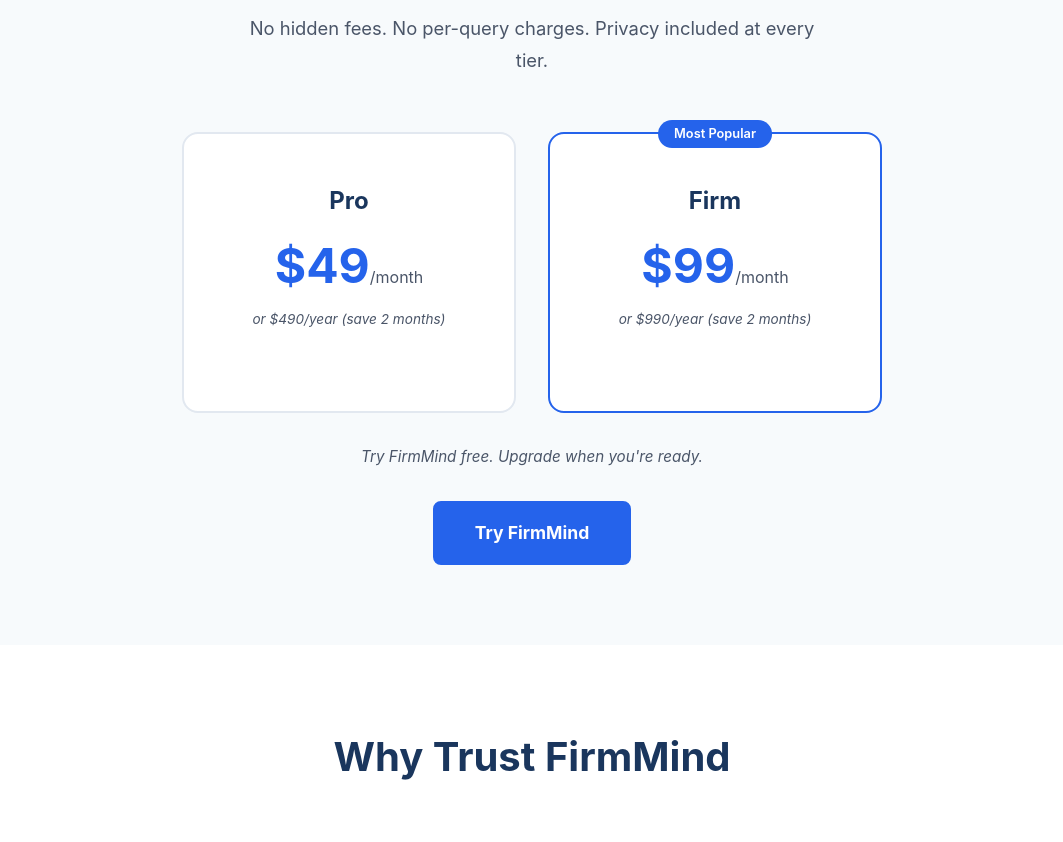
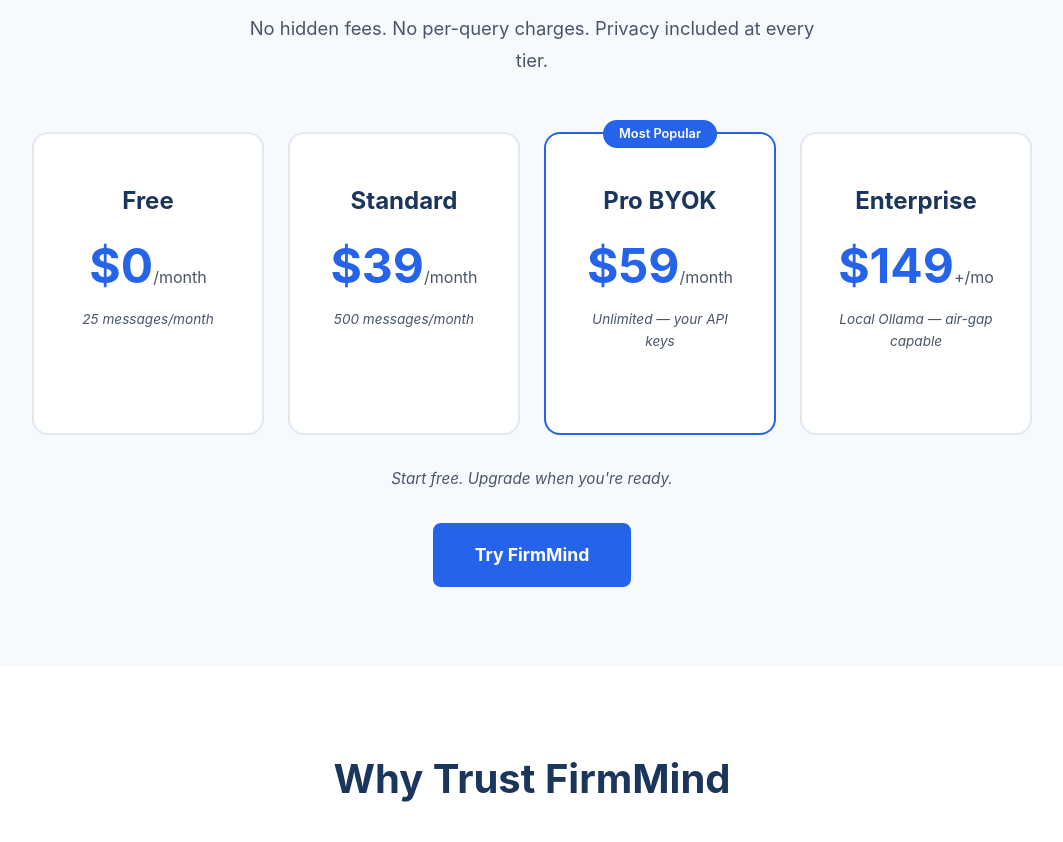
Before and after one commit to dev-1-lexopoly/lexopoly-site, a website: page firmmind/index.html in a window 1280 px wide. Shown: the part 1960-2802 px from the top of the page, without its empty margins (108-1171 px from the left). Drawn offline with Linux system fonts and the light colour scheme.

Commit message:
fix: align FirmMind pricing with canonical 4-tier structure
Site showed old 2-tier pricing (Pro $49, Firm $99). Updated to match
canonical pricing tiers and FirmMind app config:
Free $0, Standard $39, Pro BYOK $59, Enterprise $149+.

Updated: firmmind/ landing page (pricing cards, CSS grid, JSON-LD),
pricing/ page (card, meta descriptions, JSON-LD).

```diff
--- a/firmmind/index.html
+++ b/firmmind/index.html
@@ -554,9 +554,9 @@
 
         .pricing-grid {
             display: grid;
-            grid-template-columns: repeat(2, 1fr);
-            gap: 2rem;
-            max-width: 700px;
+            grid-template-columns: repeat(4, 1fr);
+            gap: 1.5rem;
+            max-width: 1000px;
             margin: 0 auto 2rem;
         }
 
@@ -950,6 +950,11 @@
                 grid-template-columns: 1fr;
             }
 
+            .pricing-grid {
+                grid-template-columns: repeat(2, 1fr);
+                max-width: 600px;
+            }
+
             .trust-grid {
                 grid-template-columns: repeat(2, 1fr);
             }
@@ -1047,9 +1052,9 @@
       "offers": {
         "@type": "AggregateOffer",
         "priceCurrency": "USD",
-        "lowPrice": "49",
-        "highPrice": "99",
-        "description": "Pro $49/month, Firm $99/month"
+        "lowPrice": "0",
+        "highPrice": "149",
+        "description": "Free $0, Standard $39/month, Pro BYOK $59/month, Enterprise $149+/month"
       },
       "featureList": [
         "Private AI - data never leaves your network",
@@ -1211,21 +1216,35 @@
                 <p>No hidden fees. No per-query charges. Privacy included at every tier.</p>
             </div>
             <div class="pricing-grid fade-in">
-                <!-- Pro Plan -->
+                <!-- Free Plan -->
                 <div class="pricing-card">
-                    <div class="pricing-plan-name">Pro</div>
-                    <div class="pricing-price">$49<span>/month</span></div>
-                    <div class="pricing-note" style="font-size: 0.85rem; color: var(--text-secondary); margin-top: 0.25rem;">or $490/year (save 2 months)</div>
+                    <div class="pricing-plan-name">Free</div>
+                    <div class="pricing-price">$0<span>/month</span></div>
+                    <div class="pricing-note" style="font-size: 0.85rem; color: var(--text-secondary); margin-top: 0.25rem;">25 messages/month</div>
                 </div>
 
-                <!-- Firm Plan -->
+                <!-- Standard Plan -->
+                <div class="pricing-card">
+                    <div class="pricing-plan-name">Standard</div>
+                    <div class="pricing-price">$39<span>/month</span></div>
+                    <div class="pricing-note" style="font-size: 0.85rem; color: var(--text-secondary); margin-top: 0.25rem;">500 messages/month</div>
+                </div>
+
+                <!-- Pro BYOK Plan -->
                 <div class="pricing-card featured">
-                    <div class="pricing-plan-name">Firm</div>
-                    <div class="pricing-price">$99<span>/month</span></div>
-                    <div class="pricing-note" style="font-size: 0.85rem; color: var(--text-secondary); margin-top: 0.25rem;">or $990/year (save 2 months)</div>
+                    <div class="pricing-plan-name">Pro BYOK</div>
+                    <div class="pricing-price">$59<span>/month</span></div>
+                    <div class="pricing-note" style="font-size: 0.85rem; color: var(--text-secondary); margin-top: 0.25rem;">Unlimited &mdash; your API keys</div>
+                </div>
+
+                <!-- Enterprise Plan -->
+                <div class="pricing-card">
+                    <div class="pricing-plan-name">Enterprise</div>
+                    <div class="pricing-price">$149<span>+/mo</span></div>
+                    <div class="pricing-note" style="font-size: 0.85rem; color: var(--text-secondary); margin-top: 0.25rem;">Local Ollama &mdash; air-gap capable</div>
                 </div>
             </div>
-            <p class="pricing-note fade-in">Try FirmMind free. Upgrade when you're ready.</p>
+            <p class="pricing-note fade-in">Start free. Upgrade when you're ready.</p>
             <div class="pricing-cta fade-in">
                 <a href="https://firmmind.lexopoly.com" rel="noopener" class="btn-pricing">Try FirmMind</a>
             </div>
```
Also changed, not shown: pricing/index.html (+8 -7 lines).
